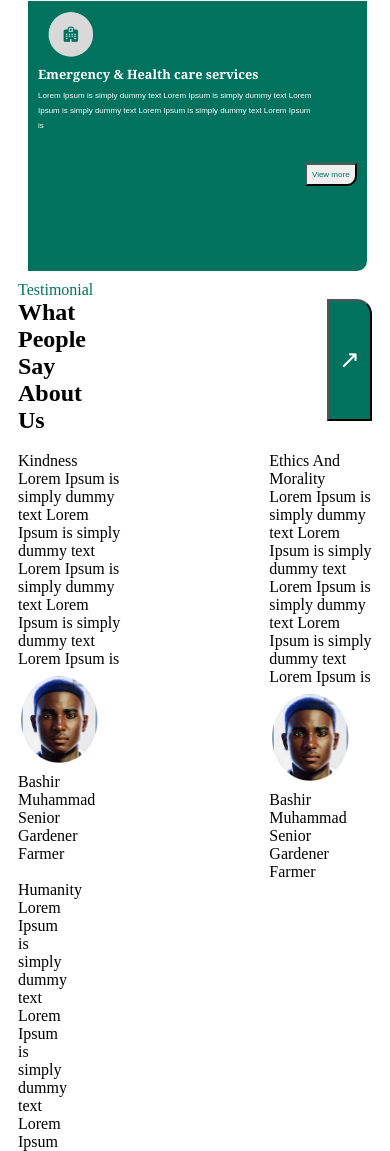
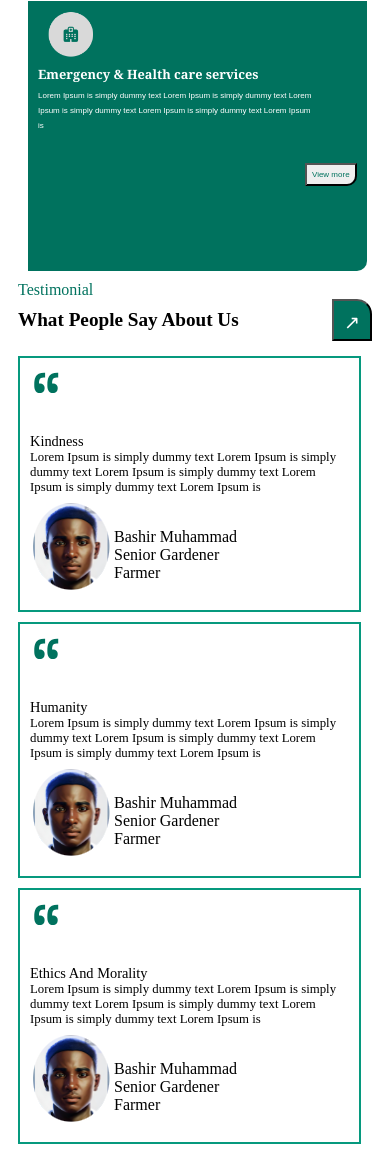
Before and after one commit to Muhammad9627/leen_charity-v2, a plain HTML site: page index.html in a window 390 px wide. Shown: the part 1986-3137 px from the top of the page. Drawn offline with Linux system fonts and the light colour scheme.

Commit message:
testimony

```diff
--- a/index.html
+++ b/index.html
@@ -144,7 +144,7 @@
             <div><button class="testimonial_responds-button">↗</button></div>
         </div>
         <div class="testimonial-comment">
-            <div class="testimonial-comment-content"> <img src="" alt="">
+            <div class="testimonial-comment-content"> <img src="/img/Capture-hangout.PNG" alt="">
                 <div class="testimonial-comment-content-header">Kindness</div>
                 <div class="testimonial-comment-content-body">Lorem Ipsum is simply dummy text Lorem Ipsum is simply
                     dummy text Lorem Ipsum is simply dummy text Lorem
@@ -152,33 +152,34 @@
                 <div class="testimonial-comment-content-about">
                     <div class="testimonial-comment-content-about-img"><img src="img/Capturebashir_muhammad.PNG" alt="">
                     </div>
-                    <div class="testimonial-comment-content-about-name-&-prof">Bashir Muhammad
+                    <div class="testimonial-comment-content-about-name-prof">Bashir Muhammad
                         Senior Gardener Farmer</div>
                 </div>
-
-                <div class="testimonial-comment-content"> <img src="" alt="">
+            </div>
+            <div class="testimonial-comment-content"> <img src="/img/Capture-hangout.PNG" alt="">
                 <div class="testimonial-comment-content-header">Humanity</div>
                 <div class="testimonial-comment-content-body">Lorem Ipsum is simply dummy text Lorem Ipsum is simply
                     dummy text Lorem Ipsum is simply dummy text Lorem
                     Ipsum is simply dummy text Lorem Ipsum is</div>
                 <div class="testimonial-comment-content-about">
-                        <div class="testimonial-comment-content-about-img"><img src="img/Capturebashir_muhammad.PNG"
-                                alt=""></div>
-                        <div class="testimonial-comment-content-about-name-&-prof">Bashir Muhammad
+                    <div class="testimonial-comment-content-about-img"><img src="img/Capturebashir_muhammad.PNG" alt="">
+                    </div>
+                    <div class="testimonial-comment-content-about-name-prof">Bashir Muhammad
                         Senior Gardener Farmer</div>
                 </div>
             </div>
-            </div>
 
-                <div class="testimonial-comment-content"> <img src="" alt="">
+
+            <div class="testimonial-comment-content"> <img src="/img/Capture-hangout.PNG" alt="">
                 <div class="testimonial-comment-content-header">Ethics And Morality</div>
                 <div class="testimonial-comment-content-body">Lorem Ipsum is simply dummy text Lorem Ipsum is simply
                     dummy text Lorem Ipsum is simply dummy text Lorem
-                        Ipsum is simply dummy text Lorem Ipsum is</div>
+                    Ipsum is simply dummy text Lorem Ipsum is
+                </div>
                 <div class="testimonial-comment-content-about">
-                        <div class="testimonial-comment-content-about-img"><img src="img/Capturebashir_muhammad.PNG"
-                                alt=""></div>
-                        <div class="testimonial-comment-content-about-name-&-prof">Bashir Muhammad
+                    <div class="testimonial-comment-content-about-img"><img src="img/Capturebashir_muhammad.PNG" alt="">
+                    </div>
+                    <div class="testimonial-comment-content-about-name-prof">Bashir Muhammad
                         Senior Gardener Farmer</div>
                 </div>
             </div>
--- a/style.css
+++ b/style.css
@@ -124,26 +124,31 @@ a {
     height: 50%;
     /* display: none; */
 }
-.Large_Img1-about{
+
+.Large_Img1-about {
     display: flex;
     justify-content: space-between;
 }
-.Large_Img1-about-Large_txt{
-    color:rgb(0 114 94);
+
+.Large_Img1-about-Large_txt {
+    color: rgb(0 114 94);
     font-size: 150%;
     font-weight: bolder;
 }
-.arc{
+
+.arc {
     font-size: 100%;
     display: inline;
 
 }
-.jobs{
+
+.jobs {
     display: flex;
     flex-wrap: wrap;
     justify-content: space-between;
 }
-.jobs_type{
+
+.jobs_type {
     background-color: rgb(0 114 94);
     margin: 10px;
     width: 30%;
@@ -151,16 +156,19 @@ a {
     border-bottom-right-radius: 10px;
     padding: 10px;
 }
-.job-img{
+
+.job-img {
     width: 20%;
 }
-.job_title{
+
+.job_title {
     color: #fff;
     font-weight: bold;
     font-size: 1rem;
     font-family: Cambria, Cochin, Georgia, Times, 'Times New Roman', serif;
 }
-.job_content{
+
+.job_content {
     margin-top: 5px;
     color: #fff;
     font-size: 0.8rem;
@@ -168,29 +176,33 @@ a {
     font-family: Arial, Helvetica, sans-serif;
     width: 87%;
 }
-.job_button{
+
+.job_button {
     border-bottom-right-radius: 10px;
-    color:rgb(0 114 94);
+    color: rgb(0 114 94);
     padding: 10px;
     float: right;
     margin-top: 30px;
 }
 
-.testimonial{
-    color:rgb(0 114 94);
+.testimonial {
+    color: rgb(0 114 94);
 }
-.testimonial_responds{
+
+.testimonial_responds {
     display: flex;
     justify-content: space-between;
 }
-.testimonial_responds-txt{
+
+.testimonial_responds-txt {
     font-weight: bolder;
     font-size: x-large;
     width: 15%;
 }
-.testimonial_responds-button{
+
+.testimonial_responds-button {
     border-top-right-radius: 15px;
-    background-color:rgb(0 114 94);
+    background-color: rgb(0 114 94);
     color: #fff;
     padding: 10px;
     font-size: 25px;
@@ -198,14 +210,30 @@ a {
     height: 90%;
     text-align: center;
 }
-.testimonial-comment{
+
+.testimonial-comment {
     display: flex;
     justify-content: space-between;
 }
-.testimonial-comment-content{
-    border-color: rgb(6, 153, 126);
-    width: 29%;
+
+.testimonial-comment-content {
+    width: 30%;
+    height: 70%;
+    border: 2px solid rgb(6, 153, 126);
+    padding: 10px;
+    gap: 10px;
 }
+.testimonial-comment-content-header{
+    margin-top: 10%;
+}
+ .testimonial-comment-content-about{
+    width: 60%;
+    display: flex;
+}
+.testimonial-comment-content-about-name-prof{
+  margin-top: 15%;
+}
+
 @media (max-width:650px) {
     .Navigation {
         display: none;
@@ -235,34 +263,76 @@ a {
         font-size: 1rem;
         line-height: 1rem;
     }
-    .Large_Img1-about-Large_txt{
+
+    .Large_Img1-about-Large_txt {
         font-size: 80%;
         font-weight: bold;
 
     }
-    .donate_now-button{
+
+    .donate_now-button {
         padding: 5px;
         font-size: 50%;
     }
-    .arc{
+
+    .arc {
         font-size: 50%;
     }
-    .jobs{
+
+    .jobs {
         flex-direction: column;
     }
-    .jobs_type{
+
+    .jobs_type {
         width: 90%;
     }
-    .job_title{
+
+    .job_title {
         font-size: 80%;
         font-weight: bold;
     }
-    .job_content{
+
+    .job_content {
         font-size: 50%;
 
     }
-    .job_button{
+
+    .job_button {
         padding: 5px;
         font-size: 50%;
     }
+    .testimonial_responds{
+        margin-bottom: 10px;
     }
+    .testimonial_responds-txt{
+        width: 90%;
+        font-size: 120%;
+        margin-top: 10px;
+
+    }
+    .testimonial_responds-button{
+        /* height: 10%; */
+        /* padding: 10px; */
+        font-size: 120%;
+        /* width: 100%;
+        height: 90%; */
+        text-align: center;
+    }
+.testimonial-comment{
+    display: block;
+}
+    .testimonial-comment-content {
+        width: 90%;
+        display: block;
+        margin-bottom:10px;
+    }
+    .testimonial-comment-content-header{
+        font-size: 90%;
+    }
+    .testimonial-comment-content-body{
+        font-size: 80%;
+    }
+    .testimonial-comment-content-about{
+        width: 70%;
+    }
+}
```
Also changed, not shown: img/Capture-hangout.PNG (added). Lines whose indentation alone changed are shown as unchanged.
